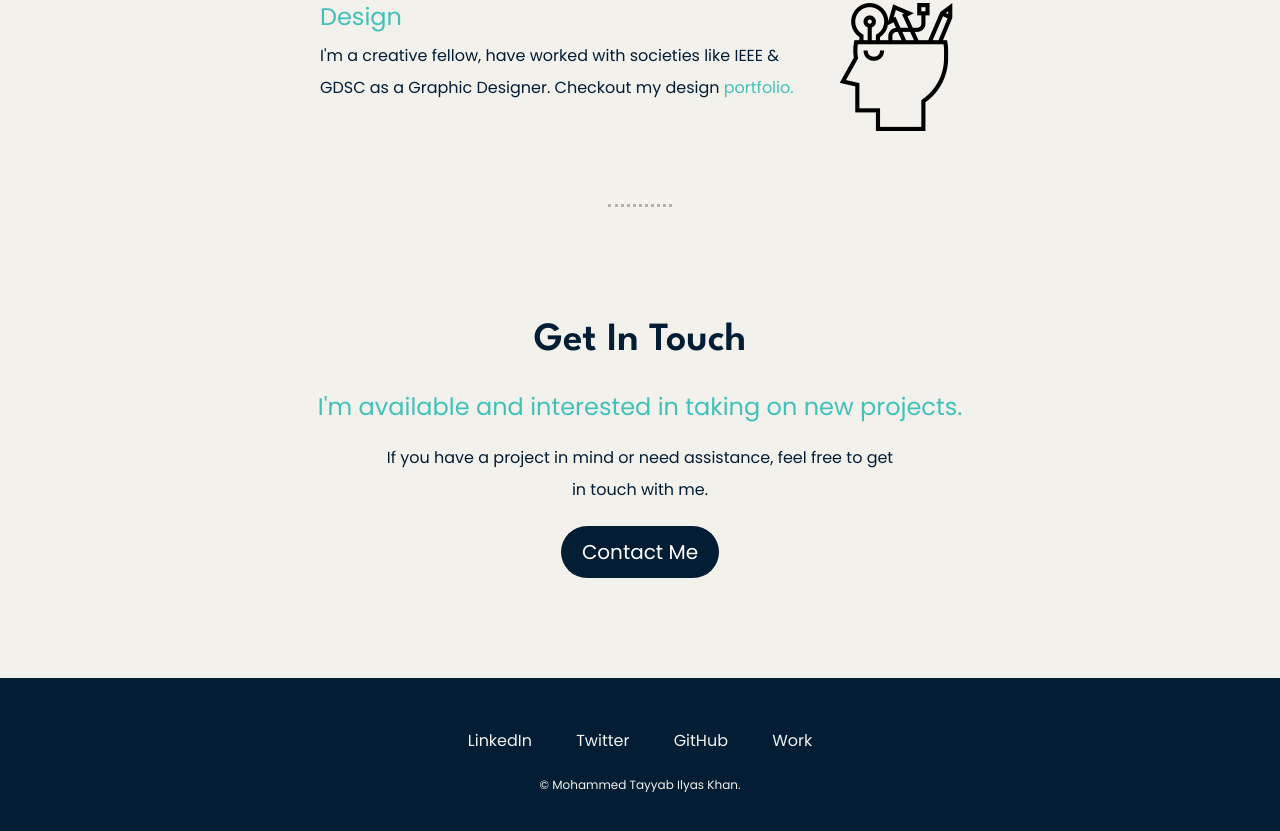
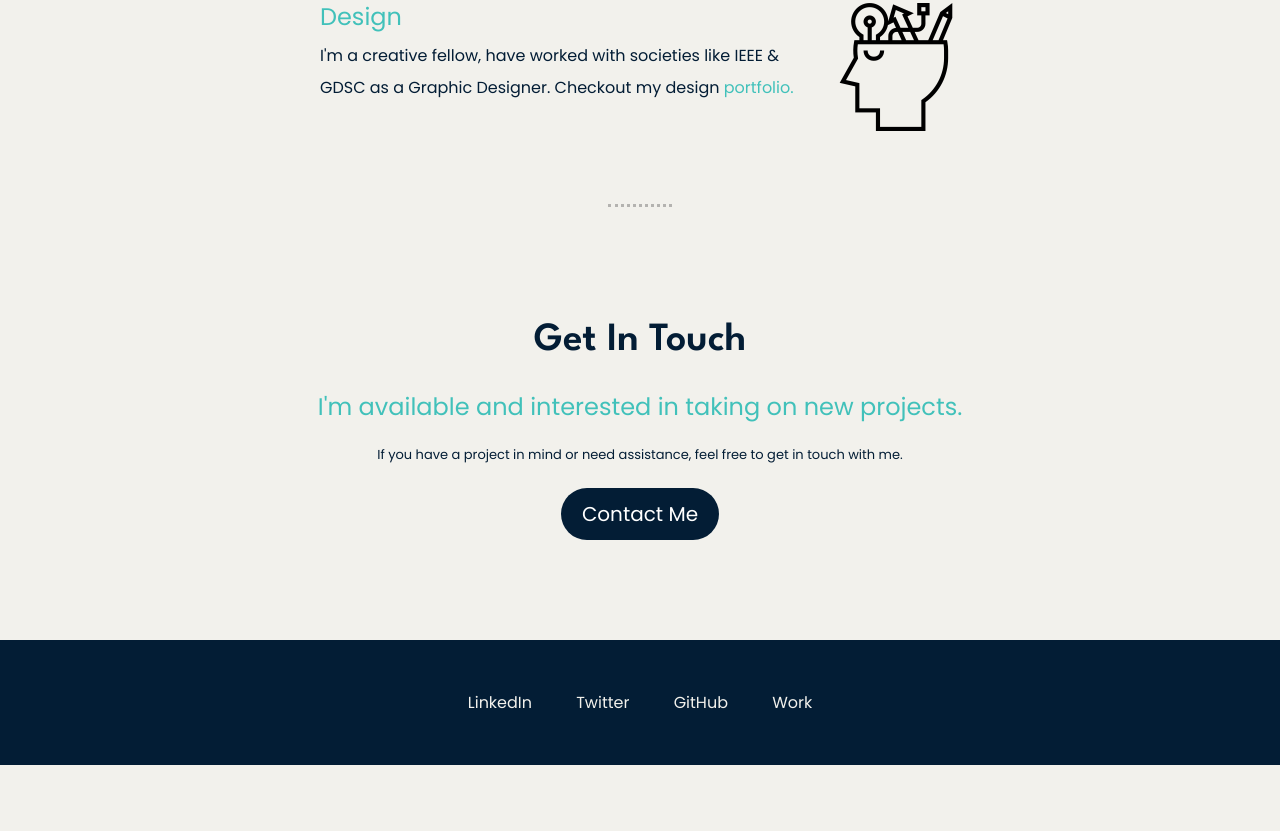
Before and after one commit to tayyab-ilyas/Portfolio, a plain HTML site: page index.html in a window 1280 px wide. Shown: the part 1569-2400 px from the top of the page. After the commit the page ends 2334 px from the top, so only its background shows below. Drawn offline with nearby package versions, Linux system fonts and the light colour scheme.

Commit message:
minor update

```diff
--- a/css/styles.css
+++ b/css/styles.css
@@ -15,7 +15,7 @@ body{
 }
 .bottom-container{
     background-color: #031d35;
-    padding:50px 0 20px 0;
+    padding:50px 0 50px 0;
 }
 p{
     line-height: 2;
@@ -103,7 +103,6 @@ h3{
     font-size: 20px;
     padding: 10px 20px 10px 20px;
     text-decoration: none;
-    margin-bottom: 0%;
   }
   .btn:hover{
     color:#41c1ba;
@@ -122,9 +121,10 @@ h3{
     margin:100px auto 100px auto;
   }
   .contact-message{
-    width:40%;
+    width:45%;
     margin:20px auto 20px auto;
     font-family: 'Poppins', sans-serif;
+    font-size: small;
   }
   .copyright{
     color:#f2f1ec;
@@ -140,7 +140,7 @@ h3{
     margin:auto;
   }
 .projects{
-    padding:10px 0 0 0;
+    padding:10px 0 0 0px;
     font-family: 'Poppins', sans-serif;
     font-size:1.5em;
 }
--- a/index.html
+++ b/index.html
@@ -68,7 +68,6 @@
     <a class="footer-link" href="https://twitter.com/tayyabstwt" target="_blank">Twitter</a>
     <a class="footer-link" href="https://github.com/tayyab-ilyas/" target="_blank">GitHub</a>
     <a class="footer-link" href="https://linktr.ee/tayyab_ilyas" target="_blank">Work</a>
-    <p class="copyright">© Mohammed Tayyab Ilyas Khan.</p>
   </div>
 </body>
 
```
